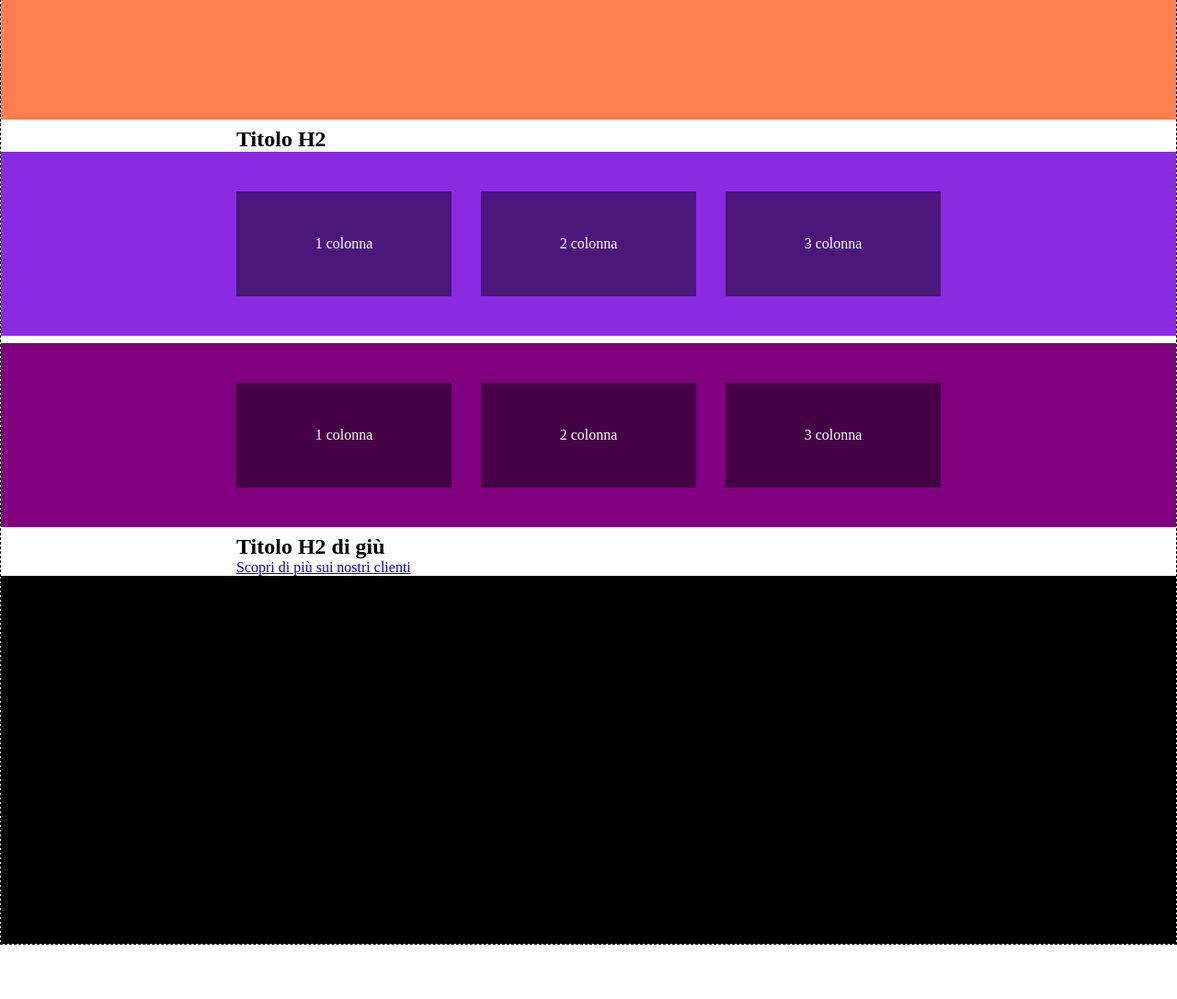
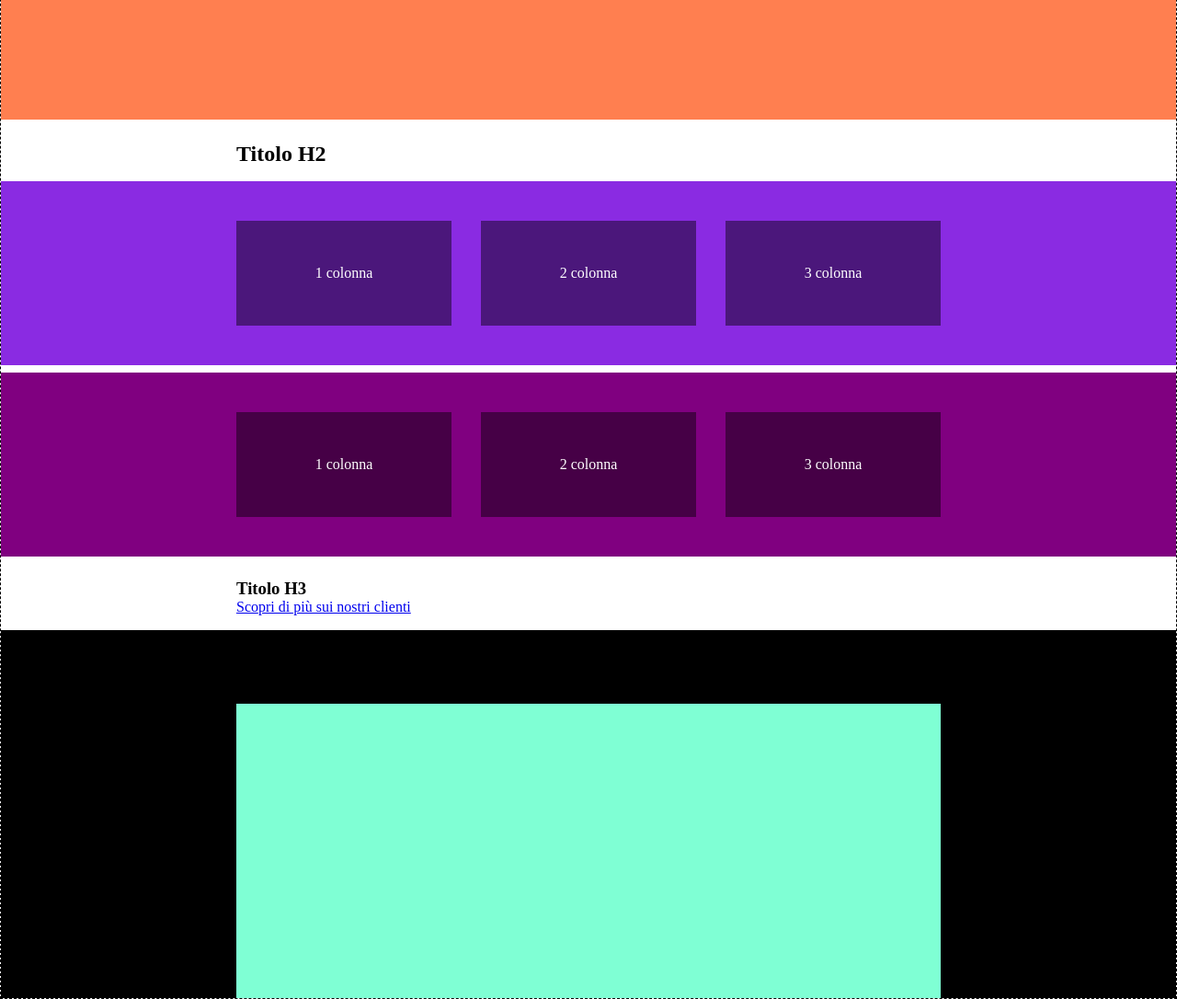
Before and after one commit to antonella1986/htmlcss-dropbox, a plain HTML site: page index.html in a window 1280 px wide. Shown: the part 2020-3106 px from the top of the page at 92% size. Before the commit the page ends 3047 px from the top, so only its background shows below. Drawn offline with Linux system fonts and the light colour scheme.

Commit message:
done-structure_footer

```diff
--- a/css/style.css
+++ b/css/style.css
@@ -148,6 +148,12 @@ header{
     margin-bottom: 0.5rem;
 }
 
+h2{
+    padding-top: 1rem;
+    padding-bottom: 1rem;
+    padding-left: 16rem;
+}
+
 .container3{
     background-color: blueviolet;
     height: 200px;
@@ -170,15 +176,35 @@ header{
     margin-bottom: 0.5rem;
 }
 
-h2{
-    padding-left: 16rem;
-}
+.container>.col-4{
+    width: calc(100% / 12 * 4);
+    background-color: #00000075;
+    color: white;
+    display: flex;
+    justify-content: flex-end;
+    align-items: flex-end;
+    padding: 3rem;
+    margin-left: 1rem;
+    margin-right: 1rem;
+  }
 
-.paragrafobasso{
+.titoli-giù{
+    padding-top: 1rem;
+    padding-bottom: 1rem;
     padding-left: 16rem;
 }
 
 footer{
     background-color: var(--drop-dark);
     height: 400px;
+    display: flex;
+    justify-content: center;
+    align-items: flex-end;
 }
+
+.footer-container{
+    width: 60%;
+    height: 80%;
+    background-color: aquamarine;
+
+}
--- a/index.html
+++ b/index.html
@@ -96,13 +96,18 @@
             </div>
         </div>
 
-        <div><h2>Titolo H2 di giù</h2></div>
-        <p class="paragrafobasso"><a href="http://">Scopri di più sui nostri clienti</a></p>
+        <div class="titoli-giù">
+            <div><h3>Titolo H3</h3></div>
+            <p class="paragrafobasso"><a href="http://">Scopri di più sui nostri clienti</a></p>
+        </div>
+
 
     </main>
 
     <footer>
-        <div class="footer-container"></div>
+        <div class="footer-container">
+
+        </div>
     </footer>
 
 </body>
```
